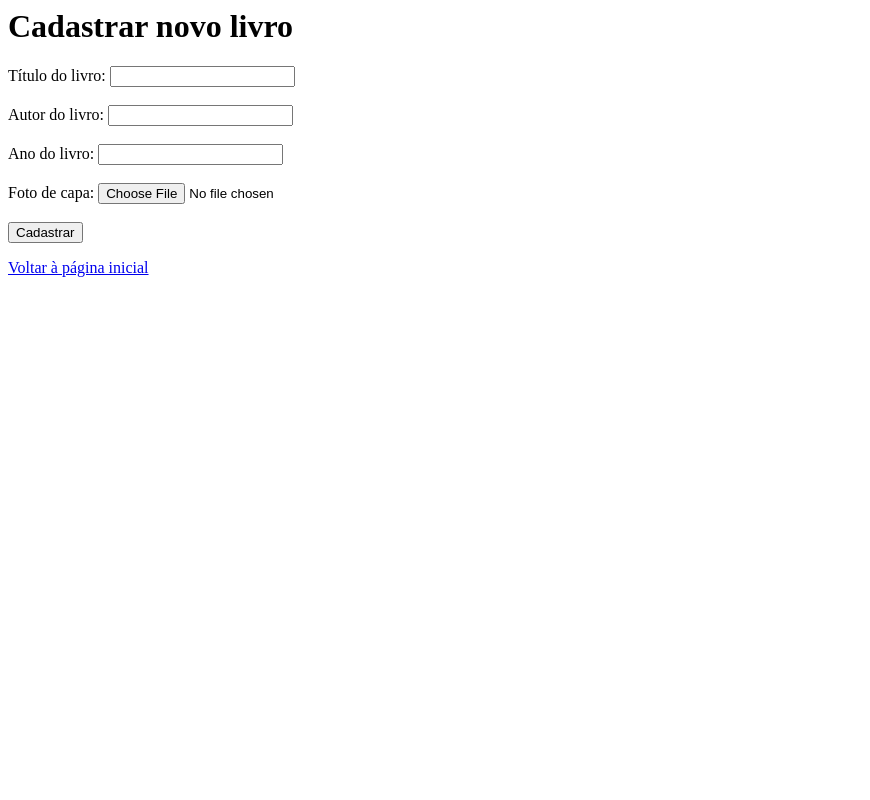
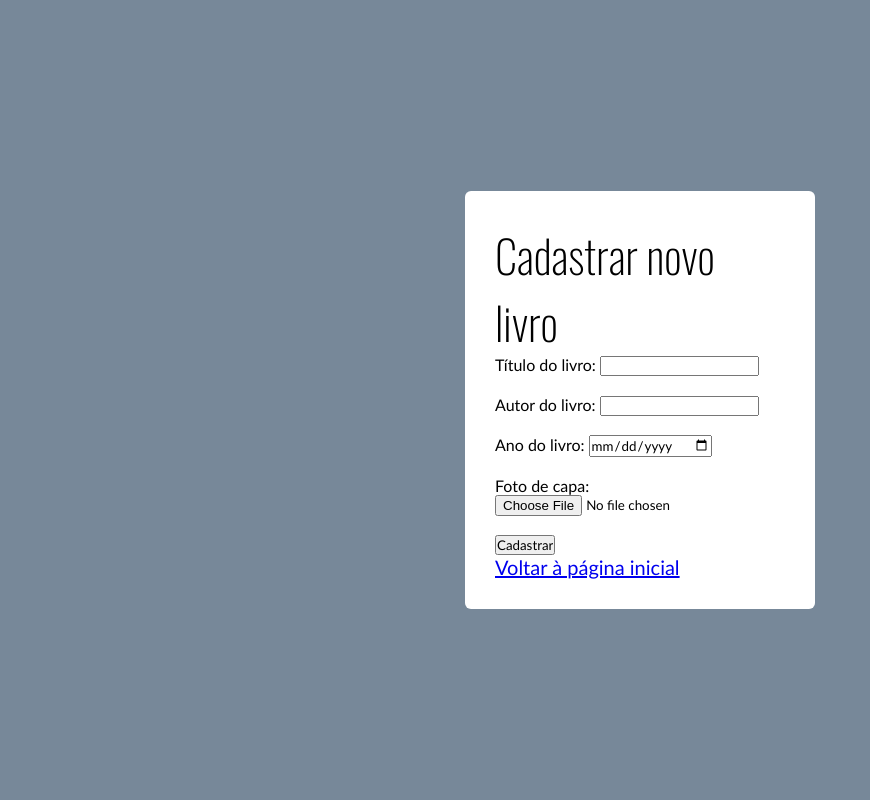
Before and after one commit to Tzvares/trabalho_2-tri, a PHP site: page /create.php in a window 1280 px wide. Shown: the whole page, without its empty margins (0-870 px from the left). Run offline with PHP 8.4, Linux system fonts and the light colour scheme.

Commit message:
Add files via upload
CSS implementado

```diff
--- a/crudBook/create.php
+++ b/crudBook/create.php
@@ -1,3 +1,5 @@
+<link rel="stylesheet" href="styleBook.css?v=<?php echo time(); ?>">
+<div class="container">
 <?php
 require_once '../Source/admin.php';
 
@@ -29,7 +31,7 @@ if ($_SERVER["REQUEST_METHOD"] == "POST") {
         <label for="autor">Autor do livro:</label>
         <input type="text" id="autor" name="autor"><br><br>
         <label for="ano">Ano do livro:</label>
-        <input type="number" id="ano" name="ano"><br><br>
+        <input type="date" id="ano" name="ano"><br><br>
         <label for="foto">Foto de capa:</label>
         <input type="file" id="foto" name="foto"><br><br>
         <input type="submit" value="Cadastrar">
@@ -38,3 +40,4 @@ if ($_SERVER["REQUEST_METHOD"] == "POST") {
 }
 echo "<p><a href='../Source/index.php'>Voltar à página inicial</a></p>";
 ?>
+</div>
--- a/crudBook/read.php
+++ b/crudBook/read.php
@@ -1,3 +1,5 @@
+<link rel="stylesheet" href="styleBook.css?v=<?php echo time(); ?>">
+<div class="container">
 <?php
 require_once '../Source/admin.php';
 
@@ -18,3 +20,4 @@ if (mysqli_num_rows($result) > 0) {
 echo "<p><a href='../Source/index.php'>Voltar à página inicial</a></p>";
 
 ?>
+</div>
--- /dev/null
+++ b/crudBook/styleBook.css
@@ -0,0 +1,39 @@
+@import url('https://fonts.googleapis.com/css2?family=Abril+Fatface&family=Oswald:wght@200..700&display=swap');
+*{
+    margin: 0;
+    padding: 0;
+    box-sizing: border-box;
+    font-family: 'Gill Sans', 'Gill Sans MT', Calibri, 'Trebuchet MS', sans-serif;
+}
+body{
+    min-height: 100vh;
+    display: flex;
+    align-items: center;
+    justify-content: center;
+    background: lightslategray;
+}
+.container{
+    position: relative;
+    max-width: 350px;
+    width: 100%;
+    border-radius: 6px;
+    padding: 30px;
+    margin: 0 15px;
+    background-color: white;
+    box-shadow: 2px black;
+    align-items: center;
+}
+h1{
+    font-size: 45px;
+    font-family: "Oswald", sans-serif;
+    font-optical-sizing: auto;
+    font-weight: 100;
+    font-style: normal;
+}
+p{
+    font-size: 20px;
+    font-family: "Oswald", sans-serif;
+    font-optical-sizing: auto;
+    font-weight: 100;
+    font-style: normal;
+}
--- a/crudBook/update.php
+++ b/crudBook/update.php
@@ -1,3 +1,5 @@
+<link rel="stylesheet" href="styleBook.css?v=<?php echo time(); ?>">
+<div class="container">
 <h1>Editar livro</h1>
 
 <?php
@@ -24,7 +26,7 @@ $hasLivros = mysqli_num_rows($result) > 0;
     <input type="text" name="autor" id="autor">
     <br>
     <label for="ano">Ano:</label>
-    <input type="text" name="ano" id="ano">
+    <input type="date" name="ano" id="ano">
     <br>
     <label for="foto">Foto de capa:</label>
     <input type="file" name="foto" id="foto">
@@ -72,3 +74,4 @@ $hasLivros = mysqli_num_rows($result) > 0;
 <?php endif;?>
 
 <p><a href='../Source/index.php'>Voltar à página inicial</a></p>
+</div>
```
Also changed, not shown: crudBook/delete.php (+6 -22 lines).
